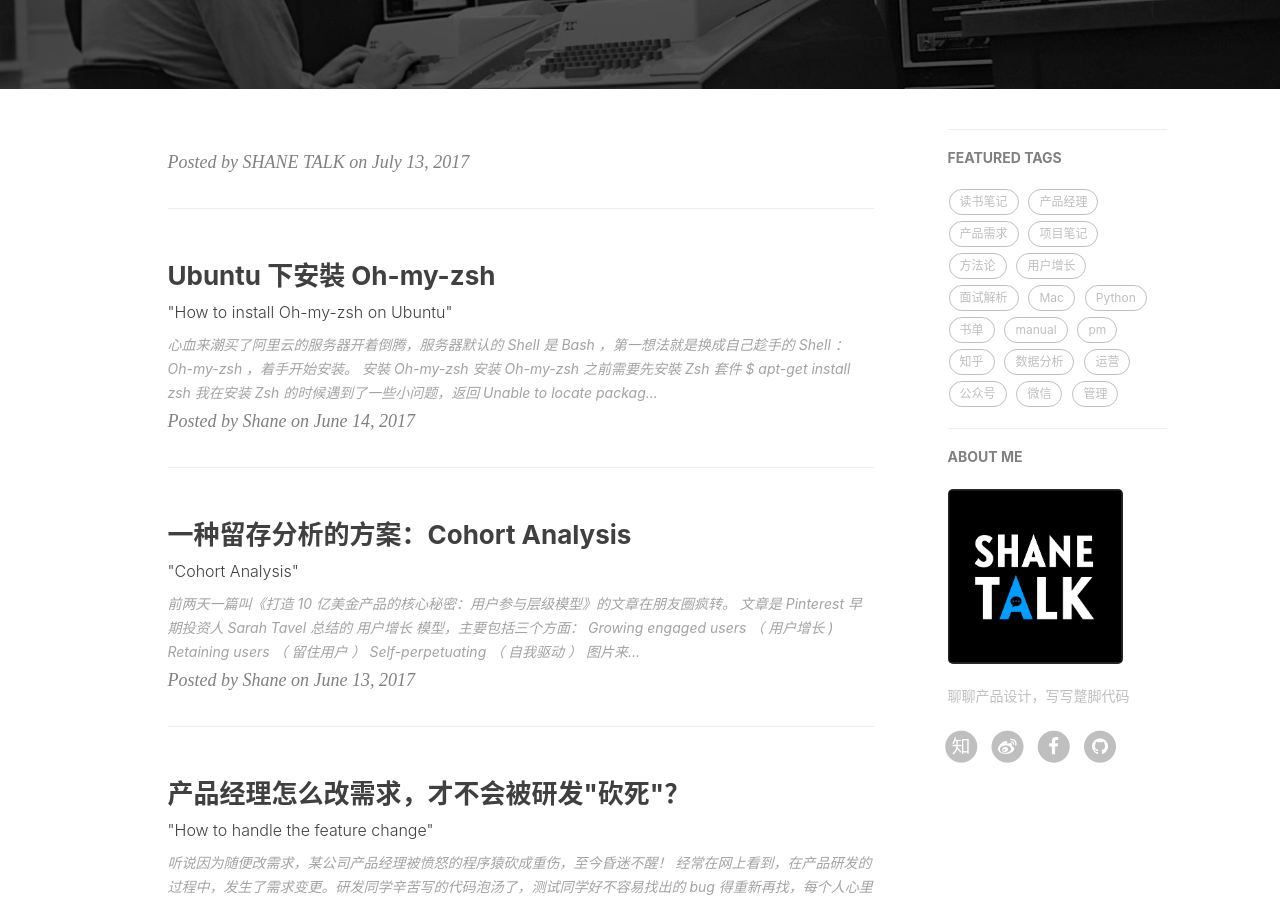
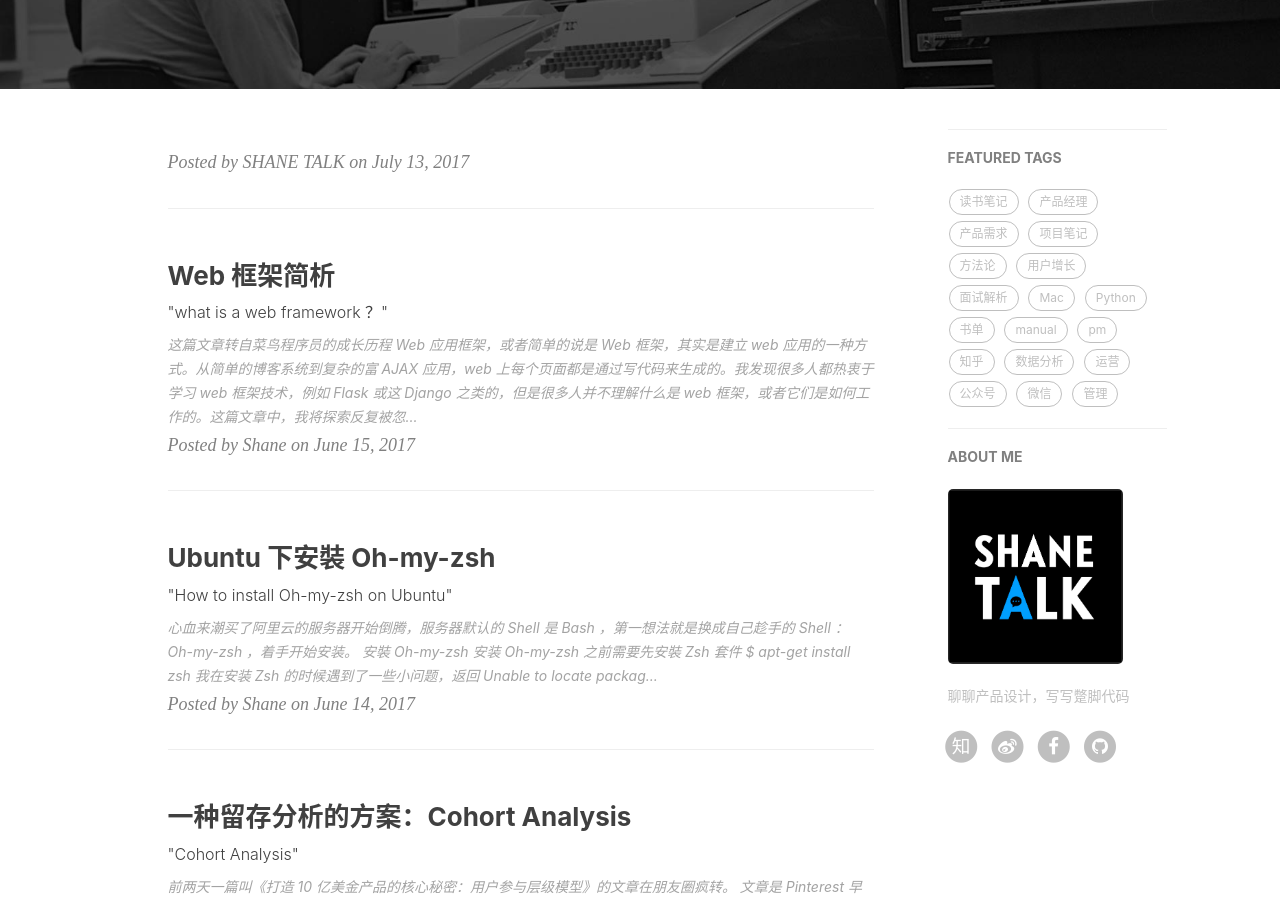
Before and after one commit to shaneliu/shaneliu.github.io, a Jekyll site: the page built from index.html, in a window 1280 px wide and 900 px high, scrolled down 329 px. Built offline with Jekyll 4.4.1, drawn with Linux system fonts in a browser that asks for light colours; nearby versions of some CDN libraries; the list of posts is cut into pages by our own code; comment, search, counter and statistics services are not loaded; some of the changed lines change nothing that is shown; some of the changed text lies outside the part shown.

Commit message:
add post what is the web framework

````diff
--- a/_posts/2017-06-14-How-to-install-Oh-my-zsh-on-Ubuntu.markdown
+++ b/_posts/2017-06-14-How-to-install-Oh-my-zsh-on-Ubuntu.markdown
@@ -13,7 +13,7 @@ tags:
 ---
 
 
-心血来潮买了阿里云的服务器开着倒腾，服务器默认的 Shell 是 Bash ，第一想法就是换成自己趁手的 Shell ： Oh-my-zsh ，着手开始安装。
+心血来潮买了阿里云的服务器开始倒腾，服务器默认的 Shell 是 Bash ，第一想法就是换成自己趁手的 Shell ： Oh-my-zsh ，着手开始安装。
 
 ---
 
--- /dev/null
+++ b/_posts/2017-06-15-what-is-the-web-framework.markdown
@@ -0,0 +1,164 @@
+---
+layout:     post
+title:      "Web 框架简析"
+subtitle:   " \"what is a web framework ？\""
+date:       2017-06-15 12:00:00
+author:     "Shane"
+header-img: "img/coding.jpg"
+tags:
+    - Web 框架
+    - Python
+    - 技术
+---
+
+
+>这篇文章转自[菜鸟程序员的成长历程](http://www.cnblogs.com/hazir/p/what_is_web_framework.html)
+
+Web 应用框架，或者简单的说是 **Web 框架**，其实是建立 web 应用的一种方式。从简单的博客系统到复杂的富 AJAX 应用，web 上每个页面都是通过写代码来生成的。我发现很多人都热衷于学习 web 框架技术，例如 Flask 或这 Django 之类的，但是很多人并不理解什么是 web 框架，或者它们是如何工作的。这篇文章中，我将探索反复被忽略的 web 框架基础的话题。阅读完这篇文章，你应该首先对什么是 web 框架以及它们为什么会存在有更深的认识。这会让你学习一个新的 web 框架变得简单的多，还会让你在使用不同的框架的时候做个明知的选择。
+
+---
+
+### Web 如何工作的？
+
+在我们讨论框架之前，我们需要理解 Web 如何"工作"的。为此，我们将深入挖掘你在浏览器里输入一个 URL 按下 `Enter` 之后都发生了什么。在你的浏览器中打开一个新的标签，浏览 http://www.jeffknupp.com 。我们讨论为了显示这个页面，浏览器都做了什么事情（不关心 DNS 查询）。
+
+##### Web 服务器
+
+每个页面都以 `HTML` 的形式传送到你的浏览器中，`HTML` 是一种浏览器用来描述页面内容和结构的语言。那些负责发送 HTML 到浏览器的应用称之为 **Web 服务器**，会让你迷惑的是，这些应用运行的机器通常也叫做 web 服务器。
+
+然而，最重要的是要理解，到最后所有的 web 应用要做的事情就是发送 `HTML` 到浏览器。不管应用的逻辑多么复杂，最终的结果总是将 HTML 发送到浏览器（我故意将应用可以响应像 `JSON` 或者 CSS 等不同类型的数据忽略掉，因为在概念上是相同的）。
+
+__web 应用如何知道发送什么到浏览器呢？它发送浏览器请求的任何东西。__
+
+- HTTP
+
+    浏览器从 web 服务器（或者叫应用服务器）上使用 `HTTP` 协议下载网站，`HTTP` 协议是基于一种 请求-响应 `request-response` 模型的。客户端（你的浏览器）从运行在物理机器上的 web 应用请求数据，web 应用反过来对你的浏览器请求进行响应。
+
+    重要的一点是，要记住通信总是由客户端（你的浏览器）发起的，服务器（也就是 web 服务器）没有办法创建一个链接，发送没有经过请求的数据给你的浏览器。如果你从 web 服务器上接收到数据，一定是因为你的浏览器显示地发送了请求。
+
+- HTTP Methods
+
+    在 `HTTP` 协议中，每条报文都关联方法（method 或者 verb），不同的 `HTTP` 方法对应客户端可以发送的逻辑上不同类型的请求，反过来也代表了客户端的不同意图。例如，请求一个 web 页面的 `HTML` ，与提交一个表单在逻辑上是不同的，所以这两种行为就需要使用不同的方法。
+
+- HTTP GET
+
+    `GET` 方法就像其听起来的那样，从 web 服务器上 `get`（请求）数据。`GET` 请求是到目前位置最常见的一种 `HTTP` 请求，在一次 `GET` 请求过程中，web 应用对请求页面的 `HTML` 进行响应之外，就不需要做任何事情了。特别的，web 应用在 `GET` 请求的结果中，不应该改变应用的状态（比如，不能基于 `GET` 请求创建一个新帐号）。正是因为这个原因，`GET` 请求通常认为是“安全”的，因为他们不会导致应用的改变。
+
+- HTTP POST
+
+    显然，除了简单的查看页面之外，应该还有更多与网站进行交互的操作。我们也能够向应用发送数据，例如通过表单。为了达到这样的目的，就需要一种不同类型的请求方法：`POST` 。`POST` 请求通常携带由用户输入的数据，web 应用收到之后会产生一些行为。通过在表单里输入你的信息登录一个网站，就是 `POST` 表单的数据给 web 应用的。
+
+    不同于 `GET` 请求，`POST` 请求通常会导致应用状态的改变。在我们的例子中，当表单 `POST`之后，一个新的账户被创建。不同于 `GET` 请求，`POST` 请求不总是生成一个新的 `HTML` 页面发送到客户端，而是客户端使用响应的响应码（ `response code` ）来决定对应用的操作是否成功。
+
+- HTTTP Response Codes
+
+    通常来说，web 服务器返回 200 的响应码，意思是，“我已经完成了你要求我做的事情，一切都正常”。响应码总是一个三位数字的代号，web 应用在每个响应的同时都发送一个这样的代号，表明给定的请求的结果。响应码 200 字面意思是“OK”，是响应一个 `GET` 请求大多情况下都使用的代号。然而对于 `POST` 请求， 可能会有 204（“No Content”）发送回来，意思是“一切都正常，但是我不准备向你显示任何东西”。
+
+    POST 请求仍然会发送一个特殊的 `URL` ，这个 `URL` 可能和提交数据的页面不同，意识这一点是至关重要的。还是以我们的登录为例，表单可能是在 www.foo.com/signup 页面，然而点击 `submit` ，可能会导致带有表单数据的 `POST` 请求发送到 www.foo.com/process_sigup 上。`POST` 请求要发送的位置在表单的 `HTML` 中有特别标明。
+
+### Web 应用
+
+你可以仅仅使用 `HTTP` 的 `GET` 和 `POST` 做很多事情。一个应用程序负责去接收一个 `HTTP` 请求，同时给以 `HTTP` 响应，通常包含了请求页面的 `HTML` 。 `POST` 请求会引起 web 应用做出一些行为，可能是往数据库中添加一条记录这样的。还有很多其它的 `HTTP` 方法，但是我们目前只关注 `GET` 和 `POST` 。
+
+那么最简单的 web 应用是什么样的呢？我们可以写一个应用，让它一直监听 80 端口（著名的 `HTTP` 端口，几乎所有 `HTTP` 都发送到这个端口上）。一旦它接收到等待的客户端发送的请求连接，然后它就会回复一些简单的 `HTML`。
+
+下面是程序的代码：
+
+```python
+import socket
+
+HOST = ''
+PORT = 80
+
+listen_socket = socket.socket(socket.AF_INET, socket.SOCK_STREAM)
+listen_socket.bind((HOST, PORT))
+listen_socket.listen(1)
+connection, address = listen_socket.accept()
+request = connection.recv(1024)
+connection.sendall(b"""HTTP/1.1 200 OK
+Content-type: text/html
+
+<html>
+    <body>
+        <h1>Hello, World!</h1>
+    </body>
+</html>""")
+
+connection.close()
+```
+
+（如果上面的代码不工作，试着将 `PORT` 改为类似 `8080` 这样的端口。）
+
+这个代码接收简单的链接和简单的请求，不管请求的 `URL` 是什么，它都会响应 `HTTP` 200（所以，这不是一个真正意义上的 web 服务器）。`Content-type:text/html` 行代码的是 `header` 字段，`header` 用来提供请求或者响应的元信息。这样，我们就告诉了客户端接下来的数据是 `HTML` 。
+
+##### 请求的剖析
+
+如果看一下测试上面程序的 `HTTP` 请求，你会发现它和 `HTTP` 响应非常类似。第一行 `<HTTP Method> <URL> <HTTP version>` ，在这个例子中是 `GET / HTTP/1.0` 。第一行之后就是一些类似 `Accept: */*`` 这样的头（意思是我们希望在响应中接收任何内容）。
+
+我们响应和请求有着类似的第一行，格式是 `<HTTP version> <HTTP Status-code> <Status-code Reason Phrase>` ，在外面的例子中是 `HTTP/1.1 200 OK` 。接下来是头部，与请求的头部有着相同的格式。最后是响应的实际包含的内容。注意，这会被解释为一个字符串或者二进制文件， `Content-type` 头告诉客户端怎样去解释响应。
+
+##### Web 服务器之殇
+
+如果我们继续以上面的例子为基础建立 web 应用，我们还需要解决很多问题：
+
+1. 我们怎样检测请求的 `URL` 以及返回正确的页面？
+2. 除了简单的 `GET` 请求之外我们如何处理 `POST` 请求？
+3. 我们如何理解更高级的概念，如 `session` 和 `cookie` ？
+4. 我们如何扩展程序以使其处理上千个并发连接？
+
+就像你想的那样，没有人愿意每次建立一个 web 应用都要解决这些问题。正是这个原因，就有处理 `HTTP` 协议本身和有效解决上面问题的办法的包存在。然而，记住了，它们的核心功能和我们的例子是相同的：监听请求，带有一些 `HTML` 发回 `HTTP` 响应。
+
+### 解决两大问题：路由和模板
+
+围绕建立 web 应用的所有问题中，两个问题尤其突出：
+
+1. 我们如何将请求的 `URL` 映射到处理它的代码上？
+2. 我们怎样动态地构造请求的 `HTML` 返回给客户端，`HTML` 中带有计算得到的值或者从数据库中取出来的信息？
+
+每个 web 框架都以某种方法来解决这些问题，也有很多不同的解决方案。用例子来说明更容易理解，所以我将针对这些问题讨论 Django 和 Flask 的解决方案。但是，首先我们还需要简单讨论一下 MVC 。
+
+##### Django 中的 MVC
+
+Django 充分利用 MVC 设计模式。 MVC，也就是 Model-View-Controller （模型-视图-控制器），是一种将应用的不同功能从逻辑上划分开。models 代表的是类似数据库表的资源（与 Python 中用 class 来对真实世界目标建模使用的方法大体相同）。controls 包括应用的业务逻辑，对 models 进行操作。为了动态生成代表页面的 HTML，需要 views 给出所有要动态生成页面的 HTML 的信息。
+
+在 Django 中有点让人困惑的是，controllers 被称做 views，而 views 被称为 templates。除了名字上的有点奇怪，Django 很好地实现了 MVC 的体系架构。
+
+##### Django 中的路由
+
+路由是处理请求 `URL` 到负责生成相关的 `HTML` 的代码之间映射的过程。在简单的情形下，所有的请求都是有相同的代码来处理（就像我们之前的例子那样）。变得稍微复杂一点，每个 URL 对应一个 `view function` 。举例来说，如果请求 www.foo.com/bar 这样的 URL，调用 `handler_bar()` 这样的函数来产生响应。我们可以建立这样的映射表，枚举出我们应用支持的所有 `URL` 与它们相关的函数。
+
+然而，当 URL 中包含有用的数据，例如资源的 ID（像这样 www.foo.com/users/3/） ，那么这种方法将变得非常臃肿。我们如何将 `URL` 映射到一个 view 函数，同时如何利用我们想显示 ID 为 3 的用户？
+
+Django 的答案是，将 `URL` 正则表达式映射到可以带参数的 view 函数。例如，我假设匹配^/users/(?P<id>\d+)/$ 的 URL 调用 `display_user(id)` 这样的函数，这儿参数 id 是正则表达式中匹配的 id。这种方法，任何 `/users/<some_number>/` 这样的 URL 都会映射到 `display_user` 函数。这些正则表达式可以非常复杂，包含关键字和参数。
+
+##### Flask 中的路由
+
+Flask 采取了一点不同的方法。将一个函数和请求的 URL 关联起来的标准方法是通过使用 route() 装饰器。下面是 Flask 代码，在功能上和上面正则表达式方法相同：
+
+```python
+@app.route('/users/<id:int>/')
+def display_user(id):
+    # ...
+```
+
+就像你看到的这样，装饰器使用几乎最简单的正则表达式的形式来将 URL 映射到参数。通过传递给route() 的 URL 中包含的 `<name:type>` 指令，可以提取到参数。路由像 `/info/about_us.html`这样的静态 URL，可以像你预想的这样 `@app.route('/info/about_us.html')` 处理。
+
+##### 通过 Templates 产生 HTML
+
+继续上面的例子，一旦我们有合适的代码映射到正确的 URL，我们如何动态生成 HTML？对于 Django 和 Flask，答案都是通过 HTML Templating。
+
+HTML Templating 和使用 `str.format()`类似：需要动态输出值的地方使用占位符填充，这些占位符后来通过 `str.format()`函数用参数替换掉。想象一下，整个 web 页面就是一个字符串，用括号标明动态数据的位置，最后再调用 `str.format()` 。Django 模板和 Flask 使用的模板引擎 Jinja2 都使用的是这种方法。
+
+然而，不是所有的模板引擎都能相同的功能。Django 支持在模板里基本的编程，而 Jinja2 只能让你执行特定的代码（不是真正意义上的代码，但也差不多）。Jinja2 可以缓存渲染之后的模板，让接下来具有相同参数的请求可以直接从缓存中返回结果，而不是用再次花大力气渲染。
+
+##### 数据库交互
+
+Django 有着“功能齐全”的设计哲学，其中包含了一个 ORM(Object Realational Mapper，对象关系映射)，ORM 的目的有两方面：一是将 Python 的 class 与数据库表建立映射，而是剥离出不同数据库引擎直接的差异。没人喜欢 ORM，因为在不同的域之间映射永远不完美，然而这还在承受范围之内。Django 是功能齐全的，而 Flask 是一个微框架，不包括 ORM，尽管它对 SQLAlchemy 兼容性非常好，SQLAlchemy 是 Django ORM 的最大也是唯一的竞争对手。
+
+内嵌 ORM 让 Django 有能力创建一个功能丰富的 CRUD 应用，从服务器端角度来看，CRUD（CreateRead Update Delete）应用非常适合使用 web 框架技术。Django 和 Flask-SQLchemy 可以直接对每个 model 进行不同的 CRUD 操作。
+
+### 再谈 web 框架
+
+到现在为止，web 框架的目的应该非常清晰了：向程序员隐藏了处理 `HTTP` 请求和响应相关的基础代码。至于隐藏多少这取决于不同的框架，Django 和 Flask 走向了两个极端：Django 包括了每种情形，几乎成了它致命的一点；Flask 立足于“微框架”，仅仅实现 web 应用需要的最小功能，其它的不常用的 web 框架任务交由第三方库来完成。
+
+但是最后要记住的是，Python web 框架都以相同的方式工作的：它们接收 HTTP 请求，分派代码，产生 `HTML`，创建带有内容的 `HTTP` 响应。事实上，所有主流的服务器端框架都以这种方式工作的（ JavaScript 框架除外）。但愿了解了这些框架的目的，你能够在不同的框架之间选择适合你应用的框架进行开发。
````
